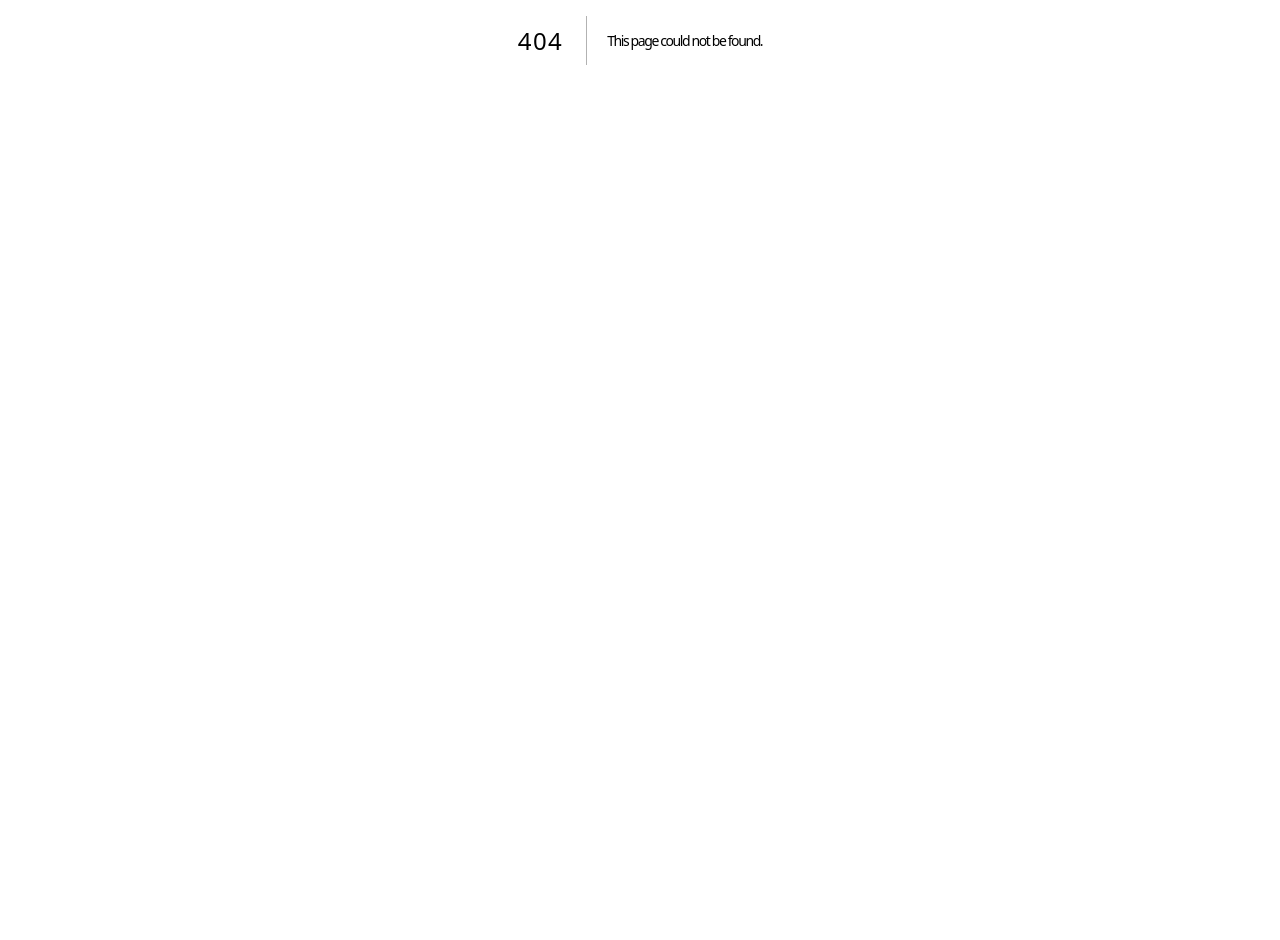
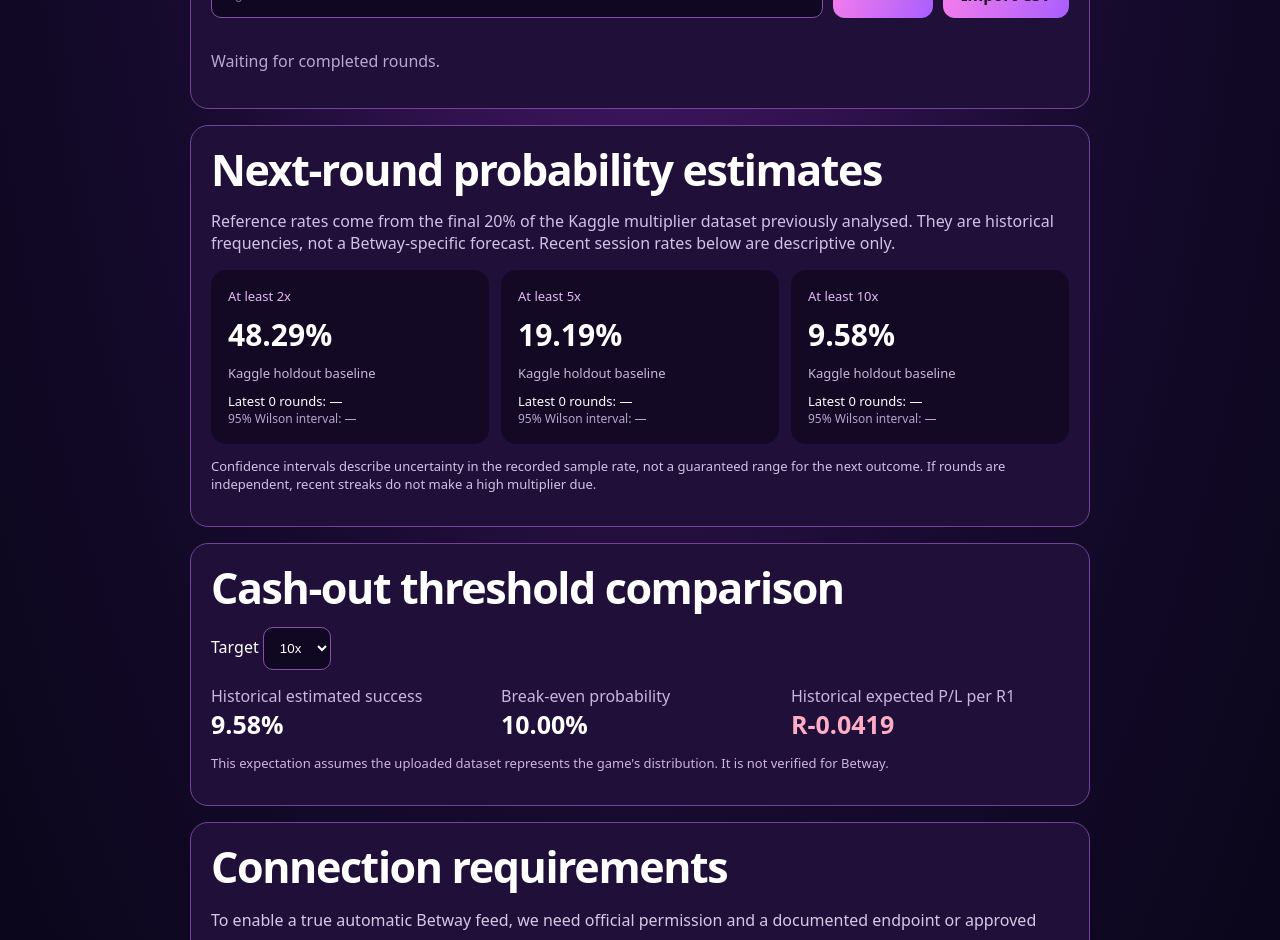
Before and after one commit to goleletheo/signal, a Next.js app: page /live-monitor in a window 1280 px wide. Before the commit this address had no page. Shown: the part 360-1300 px from the top of the page. Before the commit the page ends 800 px from the top, so only its background shows below. Built offline with nearby package versions, Linux system fonts and the light colour scheme.

Commit message:
Add honest real-time manual Aviator round monitor with empirical probability estimates and connection status

```diff
--- /dev/null
+++ b/app/live-monitor/page.jsx
@@ -0,0 +1,23 @@
+'use client';
+import {useEffect,useMemo,useState} from 'react';
+const KEY='aviator-live-session-v1';
+const card={background:'#201039',border:'1px solid #74429a',borderRadius:18,padding:20,marginBottom:16};
+const button={background:'linear-gradient(110deg,#f97eea,#a85eff)',color:'#170b25',fontWeight:800,border:0,borderRadius:12,padding:'12px 18px',cursor:'pointer'};
+const field={background:'#100822',color:'#fff',border:'1px solid #8351aa',borderRadius:10,padding:12};
+const PRIOR=[{x:2,p:.482871},{x:5,p:.191939},{x:10,p:.095812}];
+function formatTime(ts){return new Date(ts).toLocaleString('en-ZA',{hour12:false})}
+function num(v){let n=Number(String(v).trim().replace(/x$/i,''));return Number.isFinite(n)&&n>=1?n:null}
+function wilson(k,n){if(!n)return null;let z=1.96,p=k/n,d=1+z*z/n,c=(p+z*z/(2*n))/d,h=z*Math.sqrt(p*(1-p)/n+z*z/(4*n*n))/d;return [Math.max(0,c-h),Math.min(1,c+h)]}
+export default function LiveMonitor(){const [rows,setRows]=useState([]),[input,setInput]=useState(''),[source,setSource]=useState('manual'),[status,setStatus]=useState(''),[ready,setReady]=useState(false),[target,setTarget]=useState(10);
+useEffect(()=>{try{let x=JSON.parse(localStorage.getItem(KEY)||'{}');if(Array.isArray(x.rows))setRows(x.rows.filter(r=>Number.isFinite(r.m)&&r.m>=1&&Number.isFinite(r.time)).slice(-5000))}catch{}setReady(true)},[]);
+useEffect(()=>{if(ready)localStorage.setItem(KEY,JSON.stringify({rows:rows.slice(-5000)}))},[rows,ready]);
+const last=rows.slice(-100),stats=useMemo(()=>PRIOR.map(d=>{let k=last.filter(r=>r.m>=d.x).length,n=last.length;let ci=wilson(k,n);return {...d,k,n,ci,empirical:n?k/n:null}}),[rows]);
+const t=stats.find(s=>s.x===target);
+function add(){let m=num(input);if(m===null){setStatus('Enter a completed multiplier of at least 1.00x.');return}setRows(v=>[...v,{m,time:Date.now(),source:'manual'}].slice(-5000));setInput('');setStatus('Completed round recorded at '+new Date().toLocaleTimeString('en-ZA'))}
+async function importFile(e){let f=e.target.files?.[0];if(!f)return;let text=await f.text(),added=[];for(let line of text.split(/\r?\n/)){let p=line.trim().split(/[,;\t]/);let m=num(p.at(-1));if(m===null)continue;let stamp=p.length>1?Date.parse(p.slice(0,-1).join(' ').trim()):NaN;added.push({m,time:Number.isFinite(stamp)?stamp:Date.now(),source:'csv'})}if(!added.length){setStatus('No valid multipliers found in the file.');return}setRows(v=>[...v,...added].slice(-5000));setStatus('Imported '+added.length+' completed rounds. Missing timestamps use import time.');e.target.value=''}
+function exportData(){let lines=['timestamp,multiplier,source',...rows.map(r=>new Date(r.time).toISOString()+','+r.m.toFixed(2)+','+r.source)];let url=URL.createObjectURL(new Blob([lines.join('\n')],{type:'text/csv'})),a=document.createElement('a');a.href=url;a.download='aviator-session-results.csv';a.click();setTimeout(()=>URL.revokeObjectURL(url),1000)}
+return <main style={{minHeight:'100vh',background:'radial-gradient(ellipse at top,#4e1b74,#160a2d 55%,#080517)',color:'white',fontFamily:'system-ui,sans-serif',padding:'24px 16px 60px'}}><div style={{maxWidth:900,margin:'auto'}}><a href="/10x-predictor" style={{color:'#f4baff'}}>← 10X Predictor</a><h1 style={{fontSize:'clamp(28px,5vw,42px)'}}>Aviator <span style={{color:'#f48bfa'}}>Session Monitor</span></h1><div style={{display:'inline-block',background:'#55314c',border:'1px solid #ec8ab9',padding:'8px 13px',borderRadius:40,fontWeight:800,fontSize:13}}>● MANUAL / CSV FEED · NOT CONNECTED TO BETWAY API</div><p style={{color:'#d7c3e7',lineHeight:1.6}}>Use this dashboard while viewing completed rounds on Betway. The statistics update immediately when you enter results. An automatic feed requires an authorized, documented data interface; this page does not access Betway accounts, scrape private endpoints, or place bets.</p>
+<section style={card}><h2 style={{marginTop:0}}>Record completed round</h2><div style={{display:'flex',gap:10,flexWrap:'wrap'}}><input aria-label="Completed crash multiplier" placeholder="e.g. 4.26x" value={input} onChange={e=>setInput(e.target.value)} onKeyDown={e=>e.key==='Enter'&&add()} style={{...field,flex:'1 1 170px'}}/><button onClick={add} style={button}>Add result</button><label style={{...button,display:'inline-block'}}>Import CSV<input hidden type="file" accept=".csv,.txt" onChange={importFile}/></label>{rows.length>0&&<button onClick={exportData} style={{...button,background:'#68438b',color:'white'}}>Export</button>}</div><p role="status" style={{color:'#f4baff'}}>{status}</p><div style={{display:'flex',gap:8,flexWrap:'wrap'}}>{rows.slice(-25).reverse().map((r,i)=><span key={i} title={formatTime(r.time)} style={{background:r.m>=10?'#9b286e':r.m>=2?'#5334a0':'#20406d',borderRadius:9,padding:'7px 10px',fontWeight:800,fontSize:13}}>{r.m.toFixed(2)}x</span>)}</div>{!rows.length&&<p style={{color:'#bca6d1'}}>Waiting for completed rounds.</p>}</section>
+<section style={card}><h2 style={{marginTop:0}}>Next-round probability estimates</h2><p style={{color:'#d5c0e5'}}>Reference rates come from the final 20% of the Kaggle multiplier dataset previously analysed. They are historical frequencies, not a Betway-specific forecast. Recent session rates below are descriptive only.</p><div style={{display:'grid',gridTemplateColumns:'repeat(auto-fit,minmax(200px,1fr))',gap:12}}>{stats.map(d=><div key={d.x} style={{background:'#130925',borderRadius:15,padding:17}}><div style={{fontSize:13,color:'#e3b8f1'}}>At least {d.x}x</div><div style={{fontSize:30,fontWeight:900,margin:'9px 0'}}>{(100*d.p).toFixed(2)}%</div><div style={{fontSize:13,color:'#cbb5dc'}}>Kaggle holdout baseline</div><div style={{marginTop:10,fontSize:13}}>Latest {d.n} rounds: {d.empirical===null?'—':(100*d.empirical).toFixed(2)+'%'}</div><div style={{fontSize:12,color:'#bba2ce'}}>95% Wilson interval: {d.ci?d.ci.map(x=>(100*x).toFixed(1)+'%').join(' – '):'—'}</div></div>)}</div><p style={{fontSize:13,color:'#d4c0e5'}}>Confidence intervals describe uncertainty in the recorded sample rate, not a guaranteed range for the next outcome. If rounds are independent, recent streaks do not make a high multiplier due.</p></section>
+<section style={card}><h2 style={{marginTop:0}}>Cash-out threshold comparison</h2><label>Target <select value={target} onChange={e=>setTarget(Number(e.target.value))} style={field}>{PRIOR.map(x=><option value={x.x} key={x.x}>{x.x}x</option>)}</select></label><div style={{display:'grid',gridTemplateColumns:'repeat(auto-fit,minmax(190px,1fr))',gap:12,marginTop:15}}><div><div style={{color:'#cdb4de'}}>Historical estimated success</div><strong style={{fontSize:25}}>{(100*t.p).toFixed(2)}%</strong></div><div><div style={{color:'#cdb4de'}}>Break-even probability</div><strong style={{fontSize:25}}>{(100/target).toFixed(2)}%</strong></div><div><div style={{color:'#cdb4de'}}>Historical expected P/L per R1</div><strong style={{fontSize:25,color:target*t.p-1<0?'#ffadc4':'#b3ffd4'}}>R{(target*t.p-1).toFixed(4)}</strong></div></div><p style={{fontSize:13,color:'#cdb4de'}}>This expectation assumes the uploaded dataset represents the game's distribution. It is not verified for Betway.</p></section>
+<section style={card}><h2 style={{marginTop:0}}>Connection requirements</h2><p style={{lineHeight:1.7,color:'#d9c6e7'}}>To enable a true automatic Betway feed, we need official permission and a documented endpoint or approved provider that supplies completed round IDs, crash multipliers and timestamps. The integration must authenticate securely on the server and mark the feed offline when data is unavailable. Until then, this monitor deliberately reports its real connection status rather than displaying fabricated live rounds.</p><button onClick={()=>{if(confirm('Clear all locally recorded session rounds?')){setRows([]);setStatus('Local session history cleared.')}}} style={{...button,background:'#604379',color:'white'}}>Clear session history</button></section></div></main>}
```
